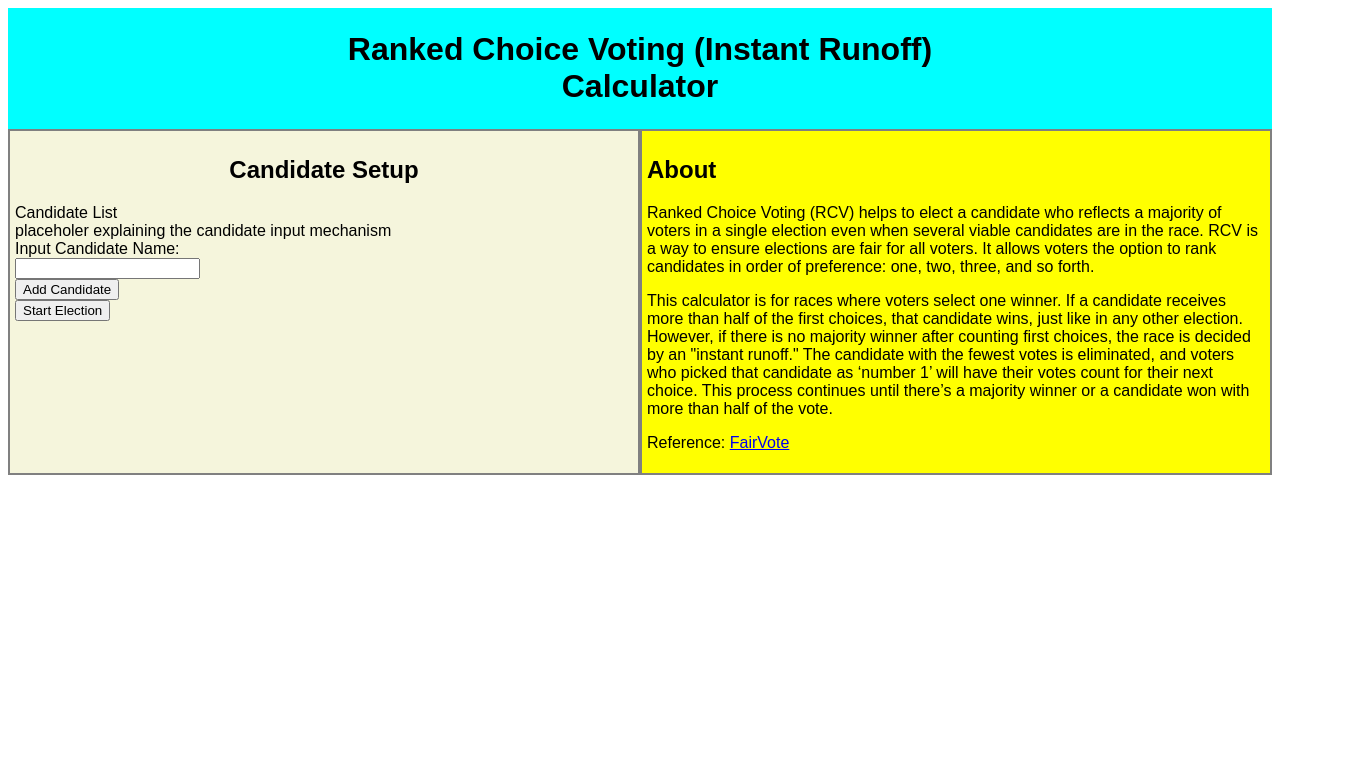
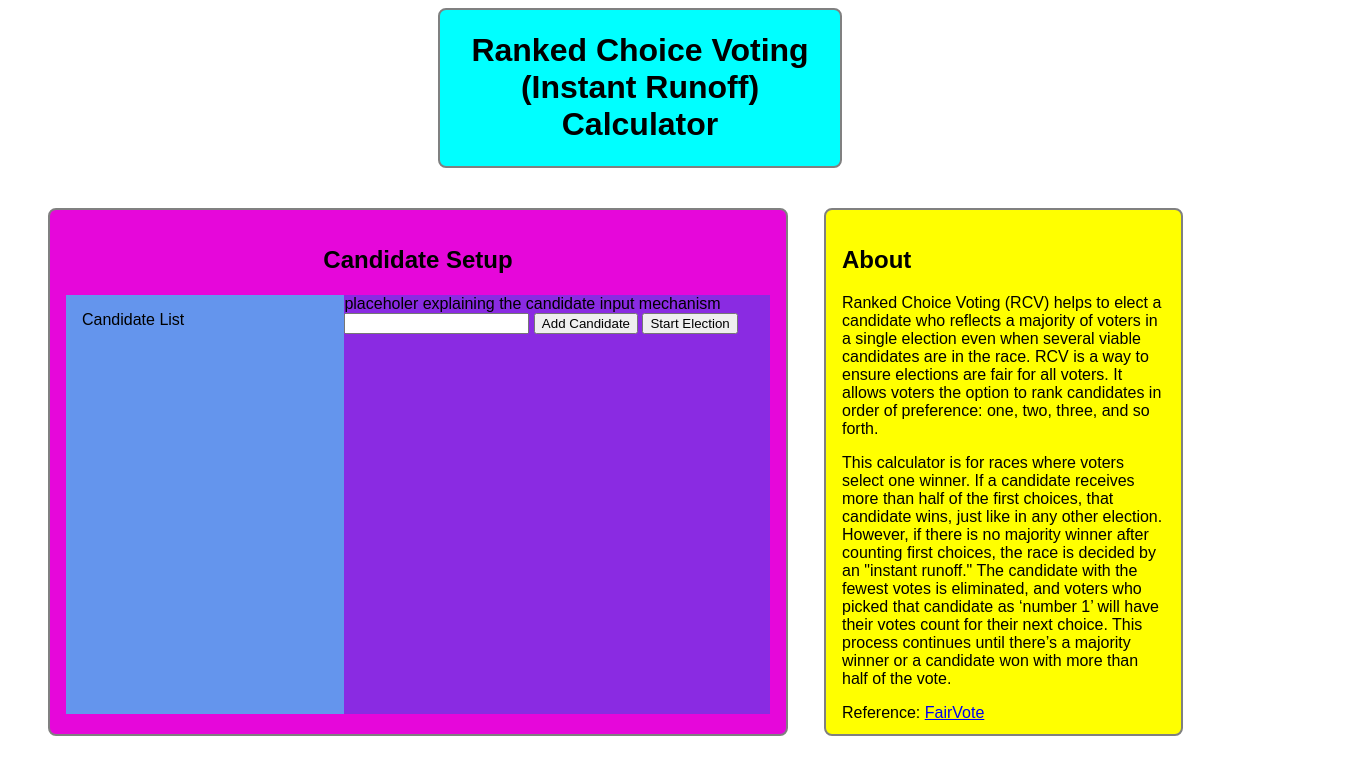
Before and after one commit to mlm20/Ranked-Choice-Voting-Web-App, a website: page web-app/static/Index/index.html in a window 1280 px wide. Shown: the whole page, 1368 px wide, since content can reach past the window. Drawn offline with Linux system fonts and the light colour scheme.

Commit message:
improved css using box model

```diff
--- a/web-app/static/Index/default.css
+++ b/web-app/static/Index/default.css
@@ -1,52 +1,111 @@
+:root
+{
+    /* Title Variables */
+    --banner-height: 140px; /* KEEP THIS */
+    --banner-width: 400px;
+    --title-box-padding: 1px;
+    /* First Primary Boxes */
+    --box-height: 60%;
+    --candidate-box-width: 60%;
+    --box-margin: 40px;
+    --primary-box-padding: 1em;
+    --corner-radius: 8px;
+    /* Candidate Box */
+    --candidate-title-height: 10%;
+    --candidate-list-width: 40%;
+}
+
+
+
 #title
 {
-    /* border: 2px grey solid; */
     margin: auto;
-    padding: 2px;
+    padding-top: var(--title-box-padding);
+    padding-bottom: var(--title-box-padding);
     background-color: aqua;
     font-family: Arial, Helvetica, sans-serif;
-    font-size: 12pt;
     font-weight: bold;
     text-align: center;
+    width: var(--banner-width);
+    border-radius: var(--corner-radius);
+    border: 2px grey solid;
 }
 
 #main
 {
-    display: flex;
     align-items: top;
     font-family: Arial, Helvetica, sans-serif;
+    width: 100%;
+    height: calc(100% - var(--banner-height));
+    position: absolute;
+    padding: var(--box-margin);
 }
 
 #CandidateBox
 {
     border: 2px grey solid;
-    background-color: beige;
-    padding: 5px;
-    flex: 1;
+    background-color: rgb(230, 7, 218);
+    padding: var(--primary-box-padding);
+    height: calc(var(--box-height) + var(--box-margin) * 2 - var(--primary-box-padding) * 2);
+    width: calc(var(--candidate-box-width) - var(--box-margin) * 2 - var(--primary-box-padding) * 2);
+    position: absolute;
+    border-radius: var(--corner-radius);
 }
 
-#CandidateTitle
+#Candidate-Title
 {
     text-align: center;
+    /* background-color: blue; */
+    height: var(--candidate-title-height);
 
 }
 
-#CandidateBox.CandidateList
+#Candidate-list
 {
     background-color: cornflowerblue;
-    padding: 2px;
-    flex:1;
+    height: calc(100% - var(--candidate-title-height) - var(--primary-box-padding) * 2 - 10%);
+    width: calc(var(--candidate-list-width) - var(--primary-box-padding) * 3);
+    position: absolute;
+    padding: var(--primary-box-padding);
 }
 
-#InputContainer
+#Input-Container
 {
-    flex: 1;
+    background-color: blueviolet;
+    left: var(--candidate-list-width);
+    width: calc(100% - var(--candidate-list-width) - var(--primary-box-padding));
+    height: calc(100% - var(--candidate-title-height) - 10%);
+    position: absolute;
+}
+
+#Input-box-label
+{
+
+}
+
+#candidate-input-field
+{
+
+}
+
+#add-candidate-button
+{
+
+}
+
+#start-election-button
+{
+
 }
 
 #AboutBox
 {
     border: 2px grey solid;
-    padding: 5px;
+    padding: var(--primary-box-padding);
     background-color: yellow;
-    flex: 1;
+    height: calc(var(--box-height) + var(--box-margin) * 2 -  var(--primary-box-padding) * 2);
+    width: calc(100% - (var(--box-margin) * 2) - var(--candidate-box-width) - 8% - var(--primary-box-padding) * 2);
+    position: absolute;
+    left: var(--candidate-box-width);
+    border-radius: var(--corner-radius);
 }
--- a/web-app/static/Index/index.html
+++ b/web-app/static/Index/index.html
@@ -9,32 +9,29 @@
 
 <!-- Document Start -->
 <div id="title">
-    <h1>Ranked Choice Voting (Instant Runoff) <br> Calculator</h1>
+    <h1>Ranked Choice Voting<br> (Instant Runoff) <br> Calculator</h1>
 </div>
 
 <main id="main">
 
     <div id="CandidateBox">
-        <div id="CandidateTitle">
+        <div id="Candidate-Title">
             <h2>Candidate Setup</h2>
         </div>
 
-        <div id="CandidateBox.CandidateList">
+        <div id="Candidate-list">
             Candidate List
         </div>
 
-        <div id="InputContainer">
-            <div id="CandidateBox.CandidateInputBoxLabel">
+        <div id="Input-Container">
+            <div id="Input-box-label">
                 placeholer explaining the candidate input mechanism
             </div>
 
-            <form id="CandidateInputForm">
-                <label for="CandidateBox.CandidateName">Input Candidate Name:</label> <br>
-                <input type="text" id="CandidateBox.CandidateName" name="CandidateBox.CandidateName"> <br>
-                <input type="submit" value="Add Candidate">
-            </form>
+            <input type="text" id="candidate-input-field">
+            <input type="button" value="Add Candidate" id="add-candidate-button">
 
-            <input type="button" value="Start Election">
+            <input type="button" value="Start Election" id="start-election-button">
         </div>
     </div>
 
```
